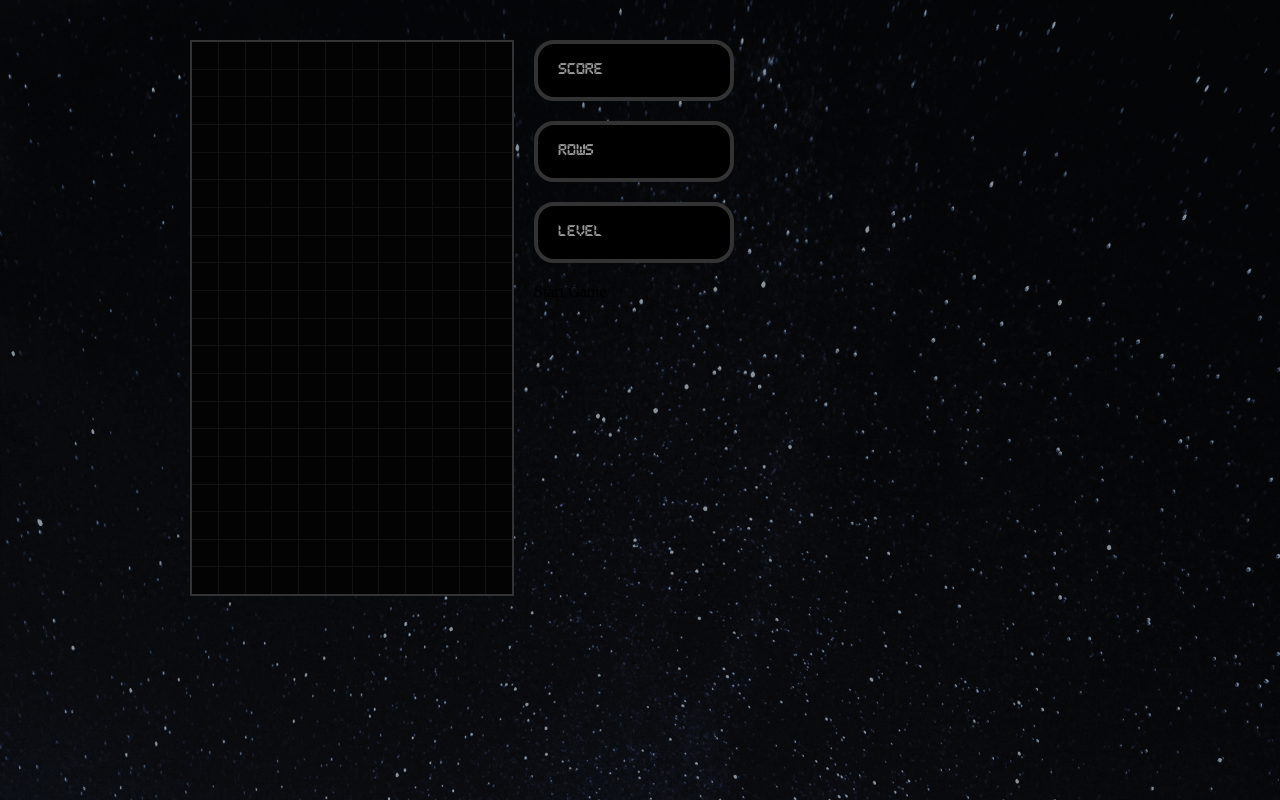
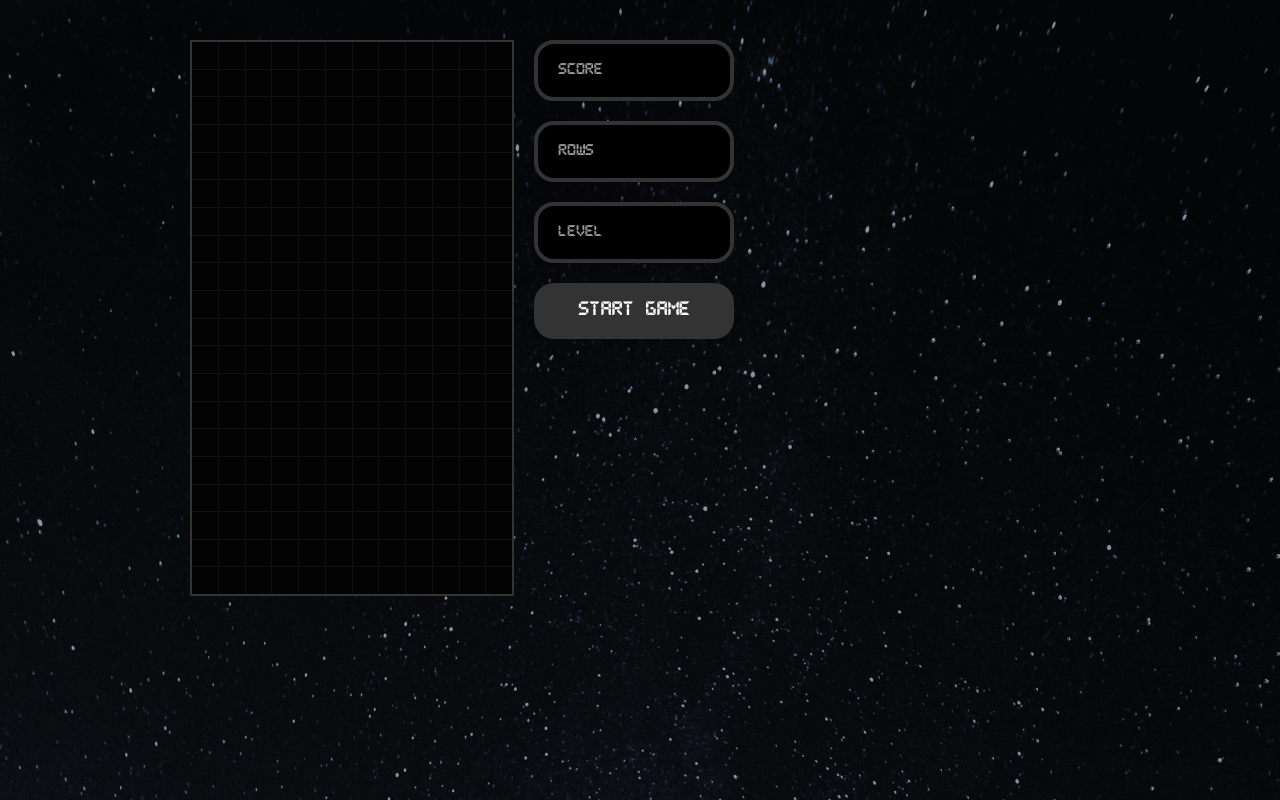
Before and after one commit to kaylaanderson/ReactTetris, a React (Create React App) app: page / in a window 1280 px wide. Built offline with nearby package versions, Linux system fonts and the light colour scheme.

Commit message:
Styling start button

```diff
--- a/src/components/StartButton.js
+++ b/src/components/StartButton.js
@@ -1,7 +1,8 @@
 import React from 'react';
+import { StyledStartButton } from './styles/StyledStartButton';
 
 const StartButton = ({ callback }) => (
-  <div>Start Game</div>
+  <StyledStartButton onClick={callback}>Start Game</StyledStartButton>
 )
 
 export default StartButton;
--- /dev/null
+++ b/src/components/styles/StyledStartButton.js
@@ -0,0 +1,17 @@
+import styled from 'styled-components';
+
+export const StyledStartButton = styled.button`
+  box-sizing: border-box;
+  margin: 0 0 20px 0;
+  padding: 20px;
+  min-height: 30px;
+  width: 100%;
+  border-radius: 20px;
+  border: none;
+  color: white;
+  background: #333;
+  font-family: Pixel, Arial, Helvetica, sans-serif;
+  font-size: 1rem;
+  outline: none;
+  cursor: pointer;
+`;
```
